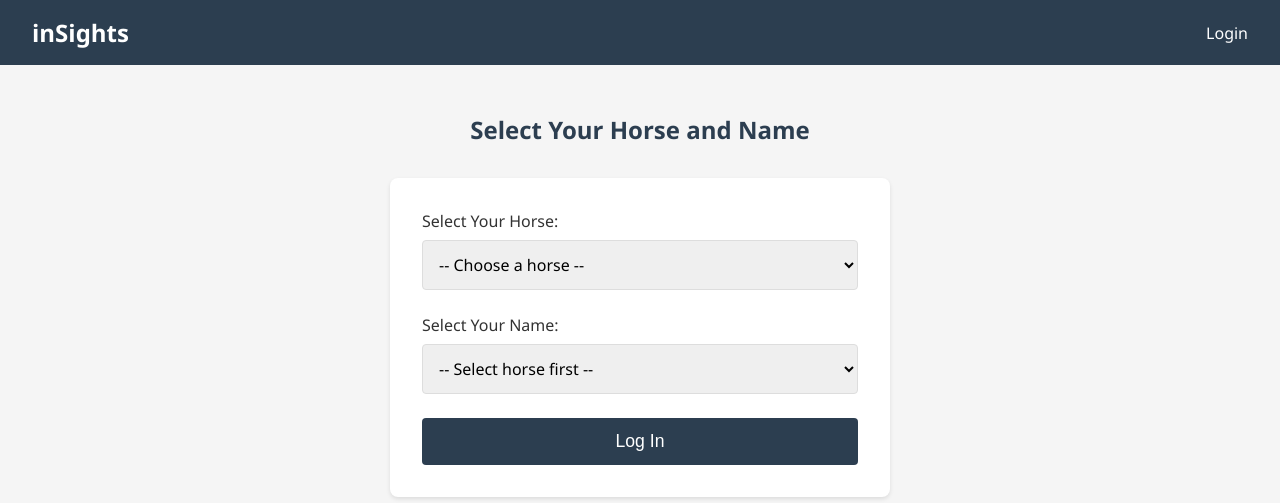
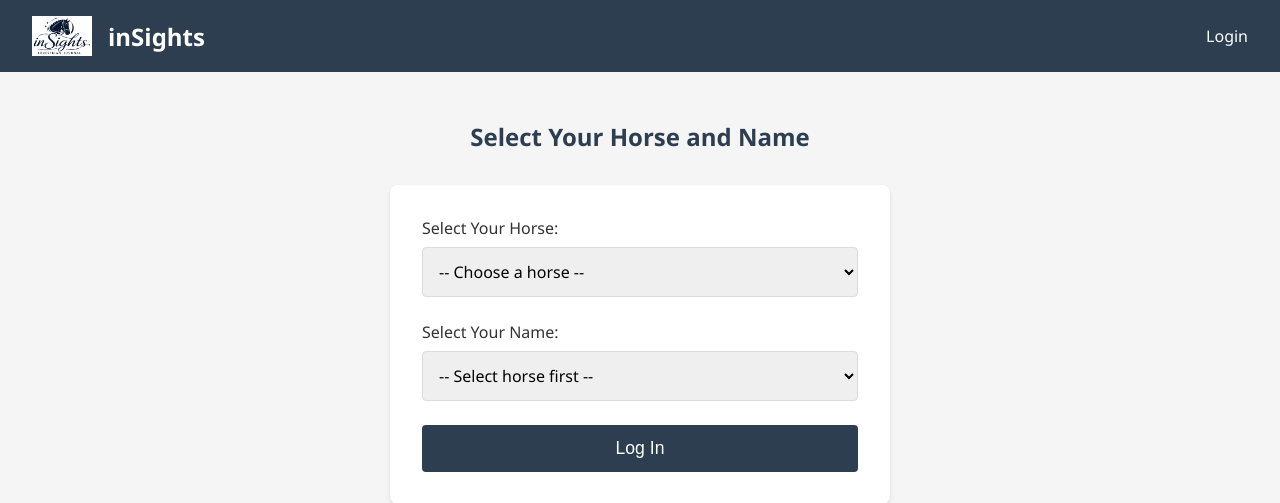
Before and after one commit to Dave-Perkins/journal-app, a Django app: page / in a window 1280 px wide. Shown: the top 503 px of the page. Run offline with Django 4.2, Linux system fonts and the light colour scheme; the visitor is signed in with stand-in values (Sample User, id 1); data comes from the database, SQL or seed files in the repository.

Commit message:
Integrate custom PNG logo into navbar

```diff
--- a/journal/templates/journal/base.html
+++ b/journal/templates/journal/base.html
@@ -228,7 +228,10 @@
 <body>
     {% if user.is_authenticated or request.session.rider_id or request.session.is_michelle %}
     <nav class="navbar">
-        <h1>inSights</h1>
+        <div style="display: flex; align-items: center; gap: 1rem;">
+            <img src="{% static 'logo.png' %}" alt="inSights logo" style="height: 40px; width: auto;">
+            <h1 style="margin: 0; font-size: 1.5rem;">inSights</h1>
+        </div>
         <div>
             {% if request.session.is_michelle %}
                 <a href="{% url 'michelle_dashboard' %}">Dashboard</a>
```
Also changed, not shown: journal/static/logo.png (added), 2 other files.
